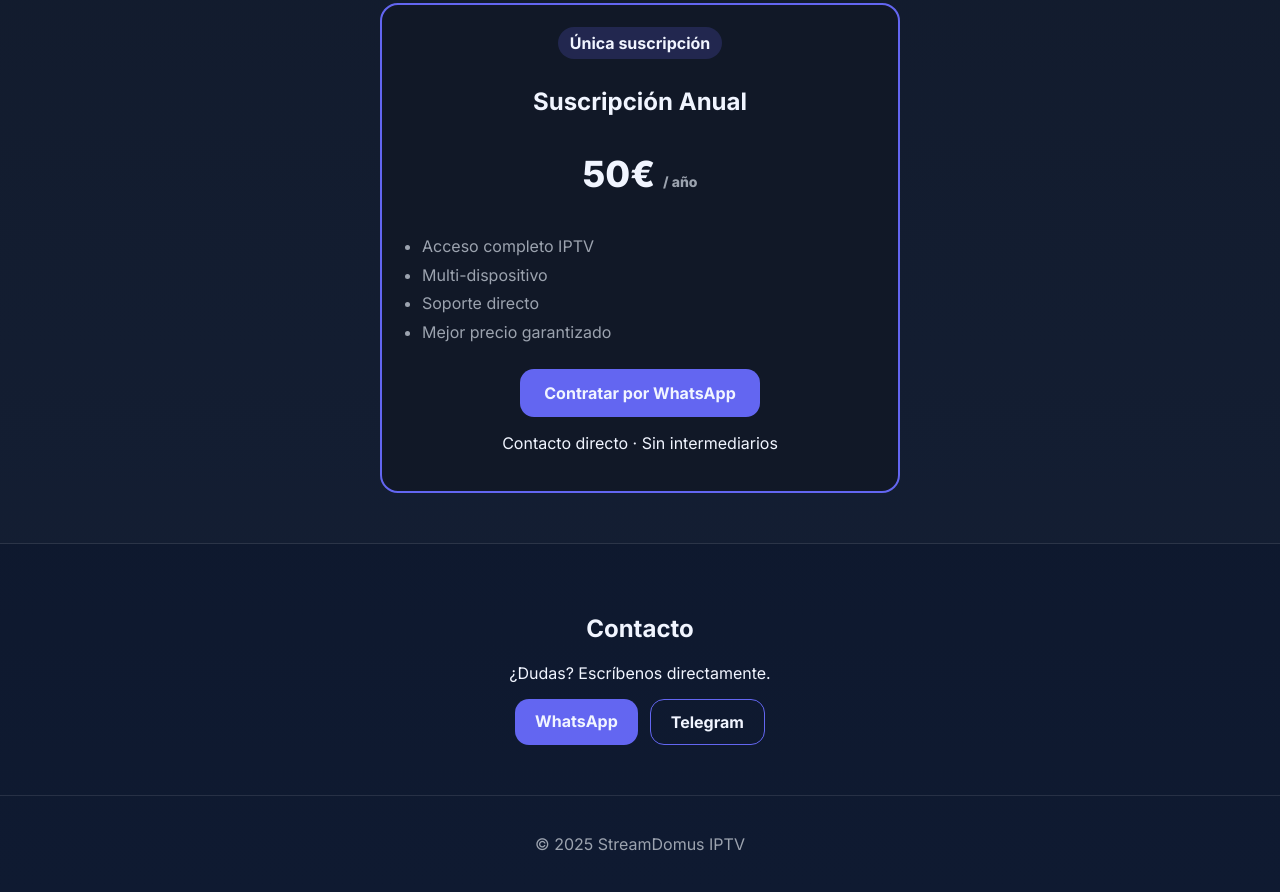
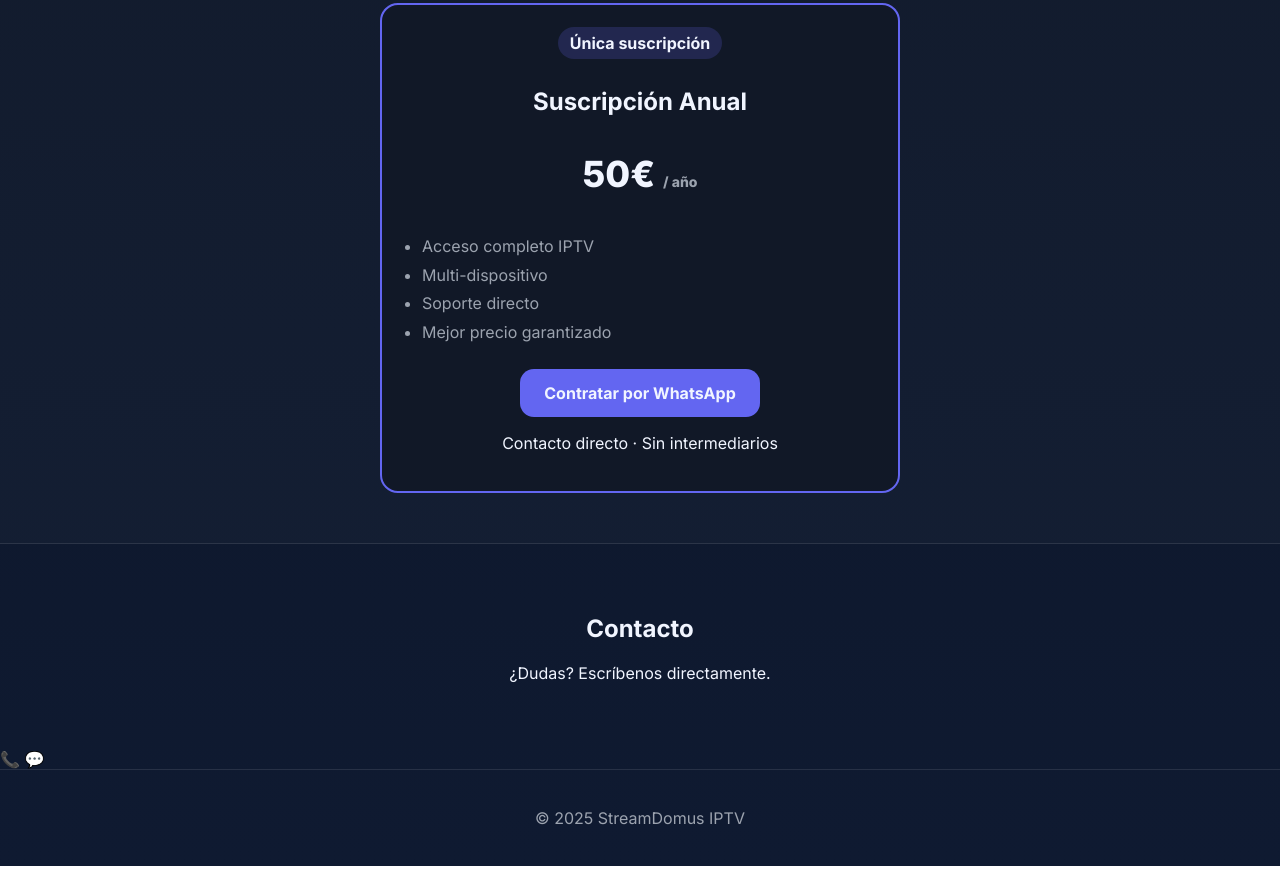
Before and after one commit to adrianrs928222/Iptv, a plain HTML site: page index.html in a window 1280 px wide. Shown: the part 1261-2153 px from the top of the page. After the commit the page ends 2127 px from the top, so only its background shows below. Drawn offline with Linux system fonts and the light colour scheme.

Commit message:
index.html

```diff
--- a/index.html
+++ b/index.html
@@ -33,7 +33,7 @@
 </header>
 
 <!-- HERO -->
-<section class="hero">
+<section class="hero" id="inicio">
   <div class="container hero__content">
     <span class="badge">🔥 IPTV Premium</span>
     <h1>Todo tu entretenimiento en un solo lugar</h1>
@@ -115,13 +115,25 @@
   <div class="container contact">
     <h2>Contacto</h2>
     <p class="muted">¿Dudas? Escríbenos directamente.</p>
-
-    <div class="contact__buttons">
-      <a class="btn" href="https://wa.me/34642425345" target="_blank">WhatsApp</a>
-      <a class="btn btn--ghost" href="https://t.me/adrianrs9282" target="_blank">Telegram</a>
-    </div>
   </div>
 </section>
+
+<!-- ICONOS FLOTANTES -->
+<a
+  href="https://wa.me/34642425345"
+  class="float float--whatsapp"
+  target="_blank"
+  aria-label="WhatsApp">
+  📞
+</a>
+
+<a
+  href="https://t.me/adrianrs9282"
+  class="float float--telegram"
+  target="_blank"
+  aria-label="Telegram">
+  💬
+</a>
 
 <!-- FOOTER -->
 <footer class="footer">
```
